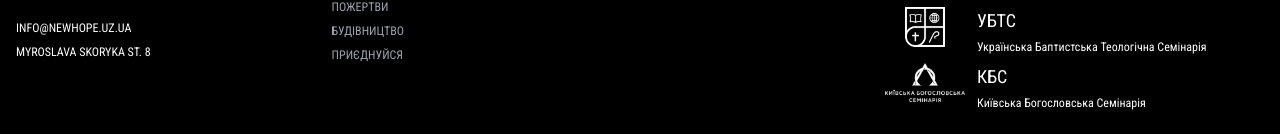
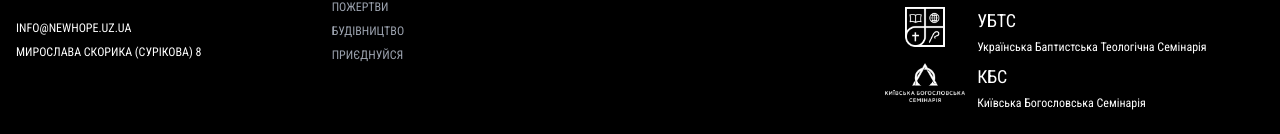
Before and after one commit to media-newhope/newhope.uz.ua, a Next.js app: page /building in a window 1280 px wide. Shown: the part 1393-1527 px from the top of the page. Built offline with nearby package versions, Linux system fonts and the light colour scheme.

Commit message:
fix address

```diff
--- a/app/locales/en/common.ts
+++ b/app/locales/en/common.ts
@@ -11,7 +11,7 @@ export const TRANSLATION: LangObj = {
   "HERO.JOIN": "Join our community",
   "HERO.SUBTITLE":
     "Join our Sunday gathering or tune in to our YouTube live streams to connect with us from anywhere",
-  "HERO.ADDRESS": "6 Myroslava Skoryka St., Uzhhorod",
+  "HERO.ADDRESS": "8 Myroslava Skoryka St., Uzhhorod",
 
   "ABOUT.TITLE": "About Us",
   "ABOUT.SUBTITLE": "Our Mission",
@@ -73,7 +73,7 @@ export const TRANSLATION: LangObj = {
   "JOIN.VISIT.DESCRIPTION1":
     "We are always happy to see you at our gatherings.",
   "JOIN.VISIT.DESCRIPTION2":
-    "Every Sunday at 11:00 AM, 18 Myroslava Skoryka St.",
+    "Every Sunday at 11:00 AM, 8 Myroslava Skoryka St.",
 
   "JOIN.LIVESTREAM.TITLE": "Live Stream",
   "JOIN.LIVESTREAM.DESCRIPTION":
--- a/app/locales/uk/common.ts
+++ b/app/locales/uk/common.ts
@@ -11,7 +11,7 @@ export const TRANSLATION: LangObj = {
   "HERO.JOIN": "Приєднуйся до нашої спільноти",
   "HERO.SUBTITLE":
     "Приєднуйтеся до недільного зібрання або налаштуйтеся на наші прямі трансляції в YouTube, щоб спілкуватися з нами звідусіль",
-  "HERO.ADDRESS": "м. Ужгород, вул. Мирослава Скорика 6",
+  "HERO.ADDRESS": "м. Ужгород, вул. Мирослава Скорика (Сурікова) 8",
 
   "ABOUT.TITLE": "Про Нас",
   "ABOUT.SUBTITLE": "Наша місія",
@@ -71,7 +71,7 @@ export const TRANSLATION: LangObj = {
 
   "JOIN.VISIT.TITLE": "Відвідайте нас вживу",
   "JOIN.VISIT.DESCRIPTION1": "Завжди раді вас бачити на наших зібраннях.",
-  "JOIN.VISIT.DESCRIPTION2": "Щонеділі об 11:00. вул. Мирослава Скорика 18",
+  "JOIN.VISIT.DESCRIPTION2": "Щонеділі об 11:00. вул. Мирослава Скорика (Сурікова) 8",
 
   "JOIN.LIVESTREAM.TITLE": "Пряма трансляція",
   "JOIN.LIVESTREAM.DESCRIPTION":
@@ -131,7 +131,7 @@ export const TRANSLATION: LangObj = {
   "FEEDBACK.TITLE": "напиши нам",
   "FEEDBACK.SUBTITLE": "зворотній звʼязок",
   "FEEDBACK.KEY1": "Адреса",
-  "FEEDBACK.VALUE1": "вул. Мирослава скорика (сурікова) 8",
+  "FEEDBACK.VALUE1": "вул. Мирослава Скорика (Сурікова) 8",
   "FEEDBACK.KEY2": "Email",
   "FEEDBACK.VALUE2": "",
   "FEEDBACK.KEY3": "Знайди нас",
@@ -156,7 +156,7 @@ export const TRANSLATION: LangObj = {
   "FOOTER.PARTNERS": "Our Partners",
 
   "FOOTER.CONTACT.MAIL": "info@newhope.uz.ua",
-  "FOOTER.CONTACT.ADDRESS": "Myroslava Skoryka St. 8",
+  "FOOTER.CONTACT.ADDRESS": "Мирослава Скорика (Сурікова) 8",
 
   "FOOTER.MENU.ABOUT": "про нас",
   "FOOTER.MENU.SERVICES": "наші служіння",
--- a/app/sections/footer/Footer.tsx
+++ b/app/sections/footer/Footer.tsx
@@ -29,7 +29,15 @@ export const Footer = ({ lang }: PageSectionProps) => {
             </Link>
             <div className="uppercase">
               <p className="mb-2">info@newhope.uz.ua</p>
-              <p>{t("FOOTER.CONTACT.ADDRESS")}</p>
+              <p>
+                <Link
+                  className="flex items-center gap-2"
+                  href={SITE_LINKS.GOOGLE_MAPS}
+                  target="_blank"
+                >
+                  {t("FOOTER.CONTACT.ADDRESS")}
+                </Link>
+              </p>
             </div>
           </div>
 
```
